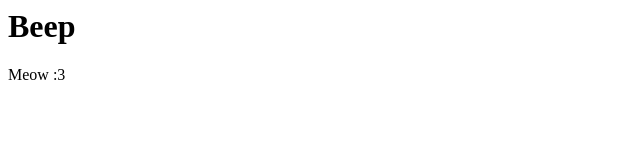
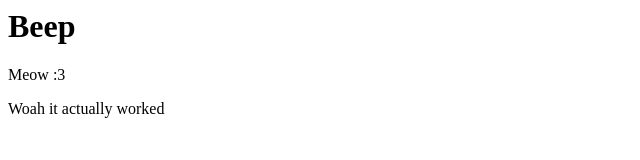
Before and after one commit to KRMilici/NJIT-Practice, a plain HTML site: page index.html in a window 1280 px wide. Shown: the whole page, without its empty margins (0-640 px from the left). Drawn offline with Linux system fonts and the light colour scheme.

Commit message:
Trying something new

```diff
--- a/index.html
+++ b/index.html
@@ -1,2 +1,3 @@
 <h1>Beep</h1>
 <p>Meow :3</p>
+<p>Woah it actually worked</p>
```
